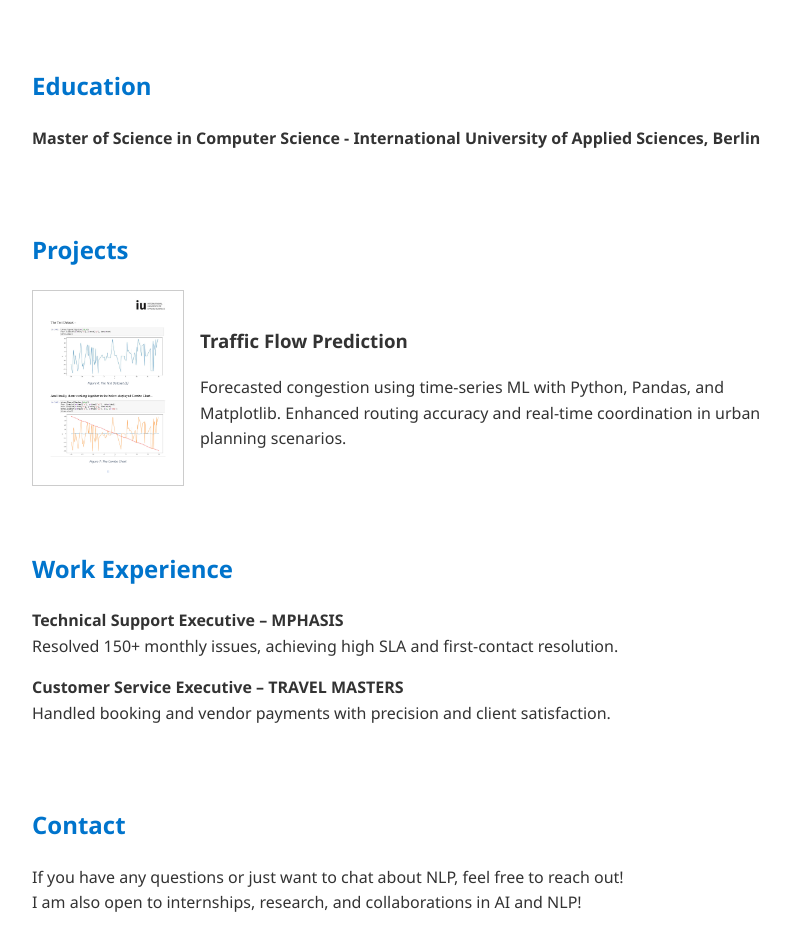
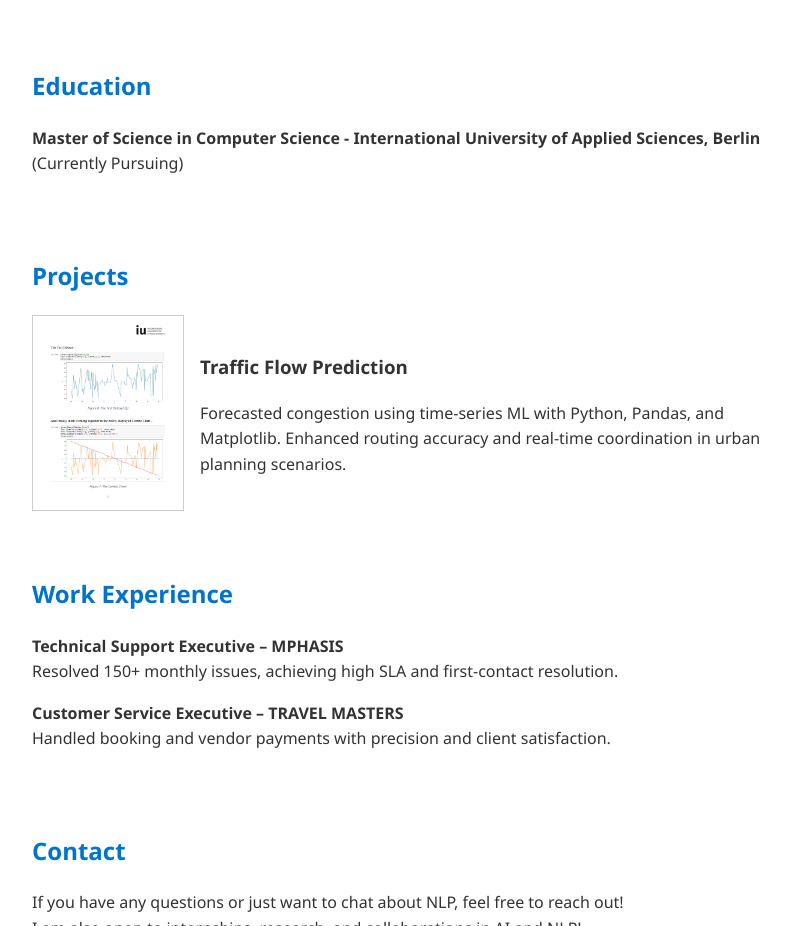
Before and after one commit to markevette/Evette-Portfolio, a plain HTML site: page index.html in a window 1280 px wide. Shown: the part 1280-2206 px from the top of the page, without its empty margins (240-1031 px from the left). Drawn offline with Linux system fonts and the light colour scheme.

Commit message:
Update index.html

```diff
--- a/index.html
+++ b/index.html
@@ -60,7 +60,7 @@
 
   <section id="education">
     <h2>Education</h2>
-      <p><strong>Master of Science in Computer Science - International University of Applied Sciences, Berlin</strong><br></p>
+      <p><strong>Master of Science in Computer Science - International University of Applied Sciences, Berlin</strong><br>(Currently Pursuing)</p>
   </section>
 
   <section id="projects">
```
